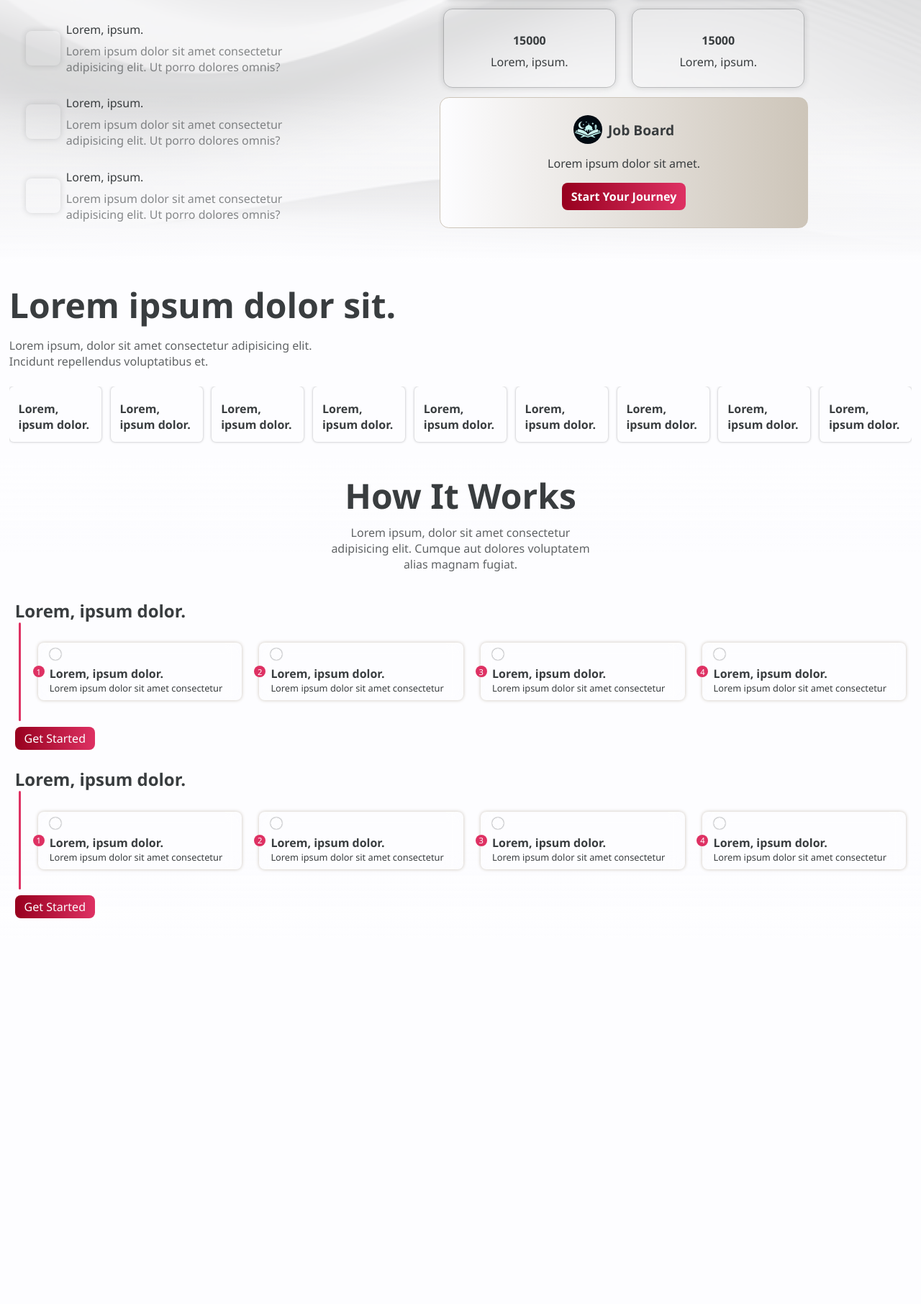
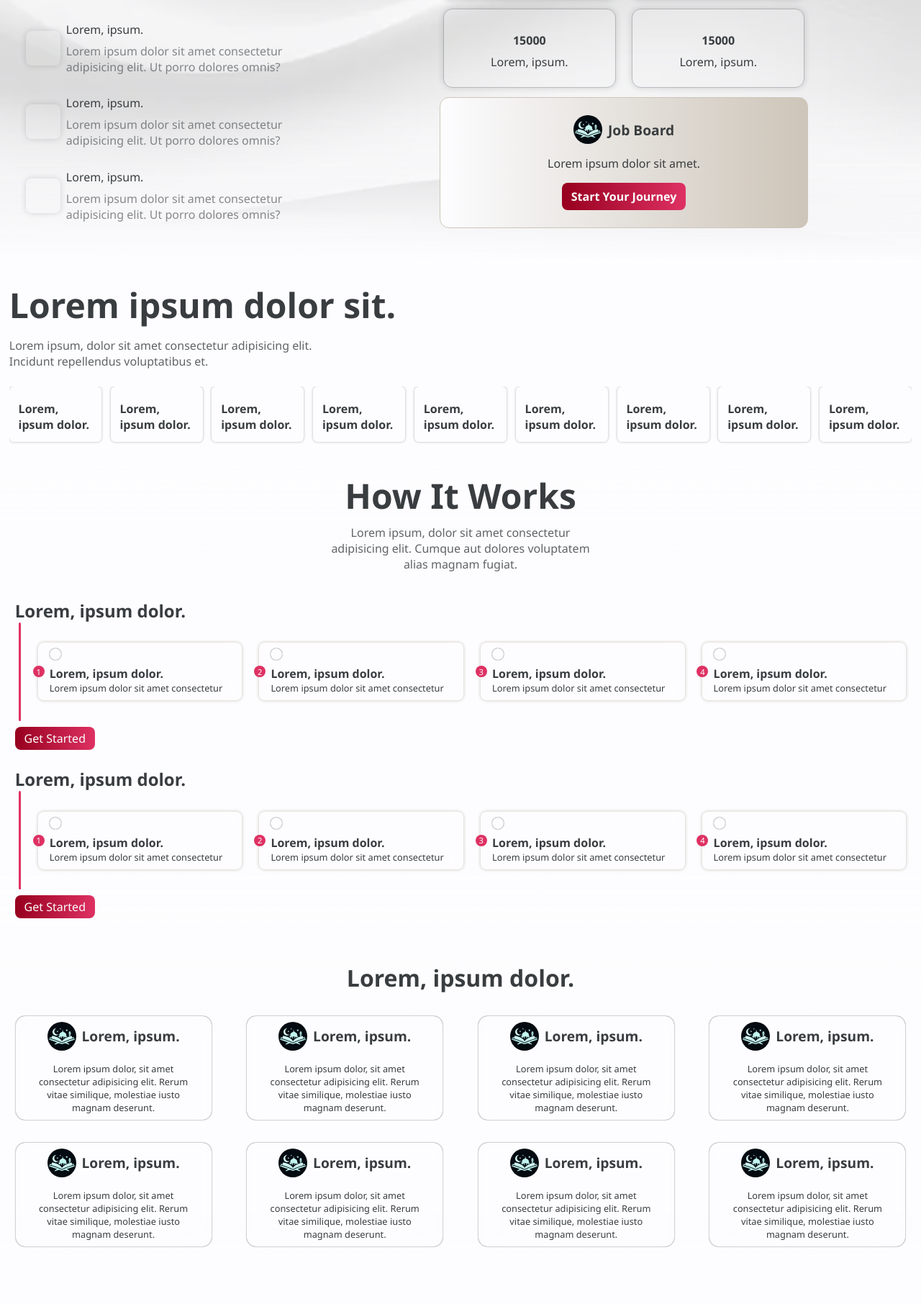
Before and after one commit to abdu-selam/talentflow, a PHP site: page / in a window 1280 px wide. Shown: the part 1164-2976 px from the top of the page at 72% size. Before the commit the page ends 2440 px from the top, so only its background shows below. Run offline with PHP 8.4, Linux system fonts and the light colour scheme; some libraries are stand-ins or nearby versions.

Commit message:
testimonial section has been completed

```diff
--- a/index.html
+++ b/index.html
@@ -13,7 +13,7 @@
       <div class="header__wrapper">
         <figure class="header__figure">
           <img
-            src="./images/logo.jpg"
+            src="./images/logo.webp"
             alt="logo of joab bord"
             class="header__logo"
             width="200"
@@ -59,22 +59,22 @@
               alt="Hero background image one"
             />
             <img
-              src="./images/hero-bg-2.jpeg"
+              src="./images/hero-bg-2.webp"
               width="200"
               alt="Hero background image two"
             />
             <img
-              src="./images/hero-bg-3.jpg"
+              src="./images/hero-bg-3.webp"
               width="200"
               alt="Hero background image three"
             />
             <img
-              src="./images/hero-bg-4.png"
+              src="./images/hero-bg-4.webp"
               width="200"
               alt="Hero background image four"
             />
             <img
-              src="./images/hero-bg-5.avif"
+              src="./images/hero-bg-5.webp"
               width="200"
               alt="Hero background image five"
             />
@@ -188,7 +188,7 @@
             <div class="statistics__cta">
               <figure class="statistics__fig">
                 <img
-                  src="./images/logo.jpg"
+                  src="./images/logo.webp"
                   alt="logo of the website in the statistics section"
                   width="200"
                   class="statistics__img"
@@ -383,6 +383,277 @@
           </section>
         </div>
       </section>
+      <section class="testimonials">
+        <div class="testimonials__wrapper">
+          <h2 class="testimonials__title">Lorem, ipsum dolor.</h2>
+          <ul class="testimonials__list">
+            <li class="testimonials__item">
+              <figure class="testimonial__fig">
+                <img
+                  src="./images/logo.webp"
+                  width="100"
+                  alt="testimonial alt "
+                  class="testimonial__img"
+                />
+                <figcaption class="testimonial__caption">
+                  Lorem, ipsum.
+                </figcaption>
+              </figure>
+              <div class="testimonial__stars">
+                <div style="--i: 90%;" class="stars__wrapper back">
+                  <i class="fa-solid fa-star"></i>
+                  <i class="fa-solid fa-star"></i>
+                  <i class="fa-solid fa-star"></i>
+                  <i class="fa-solid fa-star"></i>
+                  <i class="fa-solid fa-star"></i>
+                </div>
+                <div class="stars__wrapper">
+                  <i class="fa-regular fa-star"></i>
+                  <i class="fa-regular fa-star"></i>
+                  <i class="fa-regular fa-star"></i>
+                  <i class="fa-regular fa-star"></i>
+                  <i class="fa-regular fa-star"></i>
+                </div>
+              </div>
+              <p class="testimonial__text">
+                Lorem ipsum dolor, sit amet consectetur adipisicing elit. Rerum
+                vitae similique, molestiae iusto magnam deserunt.
+              </p>
+            </li>
+            <li class="testimonials__item">
+              <figure class="testimonial__fig">
+                <img
+                  src="./images/logo.webp"
+                  width="100"
+                  alt="testimonial alt "
+                  class="testimonial__img"
+                />
+                <figcaption class="testimonial__caption">
+                  Lorem, ipsum.
+                </figcaption>
+              </figure>
+              <div class="testimonial__stars">
+                <div style="--i: 90%;" class="stars__wrapper back">
+                  <i class="fa-solid fa-star"></i>
+                  <i class="fa-solid fa-star"></i>
+                  <i class="fa-solid fa-star"></i>
+                  <i class="fa-solid fa-star"></i>
+                  <i class="fa-solid fa-star"></i>
+                </div>
+                <div class="stars__wrapper">
+                  <i class="fa-regular fa-star"></i>
+                  <i class="fa-regular fa-star"></i>
+                  <i class="fa-regular fa-star"></i>
+                  <i class="fa-regular fa-star"></i>
+                  <i class="fa-regular fa-star"></i>
+                </div>
+              </div>
+              <p class="testimonial__text">
+                Lorem ipsum dolor, sit amet consectetur adipisicing elit. Rerum
+                vitae similique, molestiae iusto magnam deserunt.
+              </p>
+            </li>
+            <li class="testimonials__item">
+              <figure class="testimonial__fig">
+                <img
+                  src="./images/logo.webp"
+                  width="100"
+                  alt="testimonial alt "
+                  class="testimonial__img"
+                />
+                <figcaption class="testimonial__caption">
+                  Lorem, ipsum.
+                </figcaption>
+              </figure>
+              <div class="testimonial__stars">
+                <div style="--i: 90%;" class="stars__wrapper back">
+                  <i class="fa-solid fa-star"></i>
+                  <i class="fa-solid fa-star"></i>
+                  <i class="fa-solid fa-star"></i>
+                  <i class="fa-solid fa-star"></i>
+                  <i class="fa-solid fa-star"></i>
+                </div>
+                <div class="stars__wrapper">
+                  <i class="fa-regular fa-star"></i>
+                  <i class="fa-regular fa-star"></i>
+                  <i class="fa-regular fa-star"></i>
+                  <i class="fa-regular fa-star"></i>
+                  <i class="fa-regular fa-star"></i>
+                </div>
+              </div>
+              <p class="testimonial__text">
+                Lorem ipsum dolor, sit amet consectetur adipisicing elit. Rerum
+                vitae similique, molestiae iusto magnam deserunt.
+              </p>
+            </li>
+            <li class="testimonials__item">
+              <figure class="testimonial__fig">
+                <img
+                  src="./images/logo.webp"
+                  width="100"
+                  alt="testimonial alt "
+                  class="testimonial__img"
+                />
+                <figcaption class="testimonial__caption">
+                  Lorem, ipsum.
+                </figcaption>
+              </figure>
+              <div class="testimonial__stars">
+                <div style="--i: 90%;" class="stars__wrapper back">
+                  <i class="fa-solid fa-star"></i>
+                  <i class="fa-solid fa-star"></i>
+                  <i class="fa-solid fa-star"></i>
+                  <i class="fa-solid fa-star"></i>
+                  <i class="fa-solid fa-star"></i>
+                </div>
+                <div class="stars__wrapper">
+                  <i class="fa-regular fa-star"></i>
+                  <i class="fa-regular fa-star"></i>
+                  <i class="fa-regular fa-star"></i>
+                  <i class="fa-regular fa-star"></i>
+                  <i class="fa-regular fa-star"></i>
+                </div>
+              </div>
+              <p class="testimonial__text">
+                Lorem ipsum dolor, sit amet consectetur adipisicing elit. Rerum
+                vitae similique, molestiae iusto magnam deserunt.
+              </p>
+            </li>
+            <li class="testimonials__item">
+              <figure class="testimonial__fig">
+                <img
+                  src="./images/logo.webp"
+                  width="100"
+                  alt="testimonial alt "
+                  class="testimonial__img"
+                />
+                <figcaption class="testimonial__caption">
+                  Lorem, ipsum.
+                </figcaption>
+              </figure>
+              <div class="testimonial__stars">
+                <div style="--i: 90%;" class="stars__wrapper back">
+                  <i class="fa-solid fa-star"></i>
+                  <i class="fa-solid fa-star"></i>
+                  <i class="fa-solid fa-star"></i>
+                  <i class="fa-solid fa-star"></i>
+                  <i class="fa-solid fa-star"></i>
+                </div>
+                <div class="stars__wrapper">
+                  <i class="fa-regular fa-star"></i>
+                  <i class="fa-regular fa-star"></i>
+                  <i class="fa-regular fa-star"></i>
+                  <i class="fa-regular fa-star"></i>
+                  <i class="fa-regular fa-star"></i>
+                </div>
+              </div>
+              <p class="testimonial__text">
+                Lorem ipsum dolor, sit amet consectetur adipisicing elit. Rerum
+                vitae similique, molestiae iusto magnam deserunt.
+              </p>
+            </li>
+            <li class="testimonials__item">
+              <figure class="testimonial__fig">
+                <img
+                  src="./images/logo.webp"
+                  width="100"
+                  alt="testimonial alt "
+                  class="testimonial__img"
+                />
+                <figcaption class="testimonial__caption">
+                  Lorem, ipsum.
+                </figcaption>
+              </figure>
+              <div class="testimonial__stars">
+                <div style="--i: 90%;" class="stars__wrapper back">
+                  <i class="fa-solid fa-star"></i>
+                  <i class="fa-solid fa-star"></i>
+                  <i class="fa-solid fa-star"></i>
+                  <i class="fa-solid fa-star"></i>
+                  <i class="fa-solid fa-star"></i>
+                </div>
+                <div class="stars__wrapper">
+                  <i class="fa-regular fa-star"></i>
+                  <i class="fa-regular fa-star"></i>
+                  <i class="fa-regular fa-star"></i>
+                  <i class="fa-regular fa-star"></i>
+                  <i class="fa-regular fa-star"></i>
+                </div>
+              </div>
+              <p class="testimonial__text">
+                Lorem ipsum dolor, sit amet consectetur adipisicing elit. Rerum
+                vitae similique, molestiae iusto magnam deserunt.
+              </p>
+            </li>
+            <li class="testimonials__item">
+              <figure class="testimonial__fig">
+                <img
+                  src="./images/logo.webp"
+                  width="100"
+                  alt="testimonial alt "
+                  class="testimonial__img"
+                />
+                <figcaption class="testimonial__caption">
+                  Lorem, ipsum.
+                </figcaption>
+              </figure>
+              <div class="testimonial__stars">
+                <div style="--i: 90%;" class="stars__wrapper back">
+                  <i class="fa-solid fa-star"></i>
+                  <i class="fa-solid fa-star"></i>
+                  <i class="fa-solid fa-star"></i>
+                  <i class="fa-solid fa-star"></i>
+                  <i class="fa-solid fa-star"></i>
+                </div>
+                <div class="stars__wrapper">
+                  <i class="fa-regular fa-star"></i>
+                  <i class="fa-regular fa-star"></i>
+                  <i class="fa-regular fa-star"></i>
+                  <i class="fa-regular fa-star"></i>
+                  <i class="fa-regular fa-star"></i>
+                </div>
+              </div>
+              <p class="testimonial__text">
+                Lorem ipsum dolor, sit amet consectetur adipisicing elit. Rerum
+                vitae similique, molestiae iusto magnam deserunt.
+              </p>
+            </li>
+            <li class="testimonials__item">
+              <figure class="testimonial__fig">
+                <img
+                  src="./images/logo.webp"
+                  width="100"
+                  alt="testimonial alt "
+                  class="testimonial__img"
+                />
+                <figcaption class="testimonial__caption">
+                  Lorem, ipsum.
+                </figcaption>
+              </figure>
+              <div class="testimonial__stars">
+                <div style="--i: 90%;" class="stars__wrapper back">
+                  <i class="fa-solid fa-star"></i>
+                  <i class="fa-solid fa-star"></i>
+                  <i class="fa-solid fa-star"></i>
+                  <i class="fa-solid fa-star"></i>
+                  <i class="fa-solid fa-star"></i>
+                </div>
+                <div class="stars__wrapper">
+                  <i class="fa-regular fa-star"></i>
+                  <i class="fa-regular fa-star"></i>
+                  <i class="fa-regular fa-star"></i>
+                  <i class="fa-regular fa-star"></i>
+                  <i class="fa-regular fa-star"></i>
+                </div>
+              </div>
+              <p class="testimonial__text">
+                Lorem ipsum dolor, sit amet consectetur adipisicing elit. Rerum
+                vitae similique, molestiae iusto magnam deserunt.
+              </p>
+            </li>
+          </ul>
+        </div>
+      </section>
     </main>
   </body>
 </html>
--- a/styles/main.css
+++ b/styles/main.css
@@ -375,7 +375,7 @@
   width: 100%;
   height: 100%;
   position: absolute;
-  background: url("../images/bg-smooth-2.png") center / cover;
+  background: url("../images/bg-smooth-2.webp") center / cover;
   top: 0;
   left: 0;
   z-index: -1;
@@ -682,18 +682,25 @@
 /* HOW IT WORKS SECTION STYLES */
 .how {
   padding: 0.8rem;
-  background: linear-gradient(var(--back), transparent, transparent, transparent, transparent, var(--back));
+  background: linear-gradient(
+    var(--back),
+    transparent,
+    transparent,
+    transparent,
+    transparent,
+    var(--back)
+  );
   position: relative;
   overflow: hidden;
 }
 
 .how::before {
-  content: '';
+  content: "";
   width: 100%;
   height: 100%;
   position: absolute;
   inset: 0;
-  background: url('../images/bg-smooth-2.png') center / cover fixed;
+  background: url("../images/bg-smooth-2.webp") center / cover fixed;
   opacity: 0.3;
   z-index: -1;
 }
@@ -819,7 +826,7 @@
 .how__cta:hover {
   box-shadow: 0 0 0.4rem
     color-mix(in srgb, var(--accent) 90%, rgba(0, 0, 0, 0) 10%);
-    scale: 1.05;
+  scale: 1.05;
 }
 
 .how__cta a {
@@ -828,3 +835,114 @@
   color: var(--back);
   display: inline-block;
 }
+
+/* TESTIMONIALS STYLES */
+.testimonials {
+  padding: 2rem 0.8rem 5rem;
+  position: relative;
+  background: linear-gradient(var(--back), transparent, transparent, transparent, var(--back));
+  overflow: hidden;
+}
+
+.testimonials::before {
+  content: '';
+  size: 100%;
+  background: url('../images/bg-smooth-3.webp') center / cover fixed;
+  position: absolute;
+  inset: 0;
+  z-index: -1;
+  opacity: 0.7;
+}
+
+.testimonials__wrapper {
+  max-width: 80rem;
+  margin-inline: auto;
+}
+
+.testimonials__title {
+  font-size: 2rem;
+  text-align: center;
+  padding-bottom: 2rem;
+}
+
+.testimonials__list {
+  display: grid;
+  place-content: center;
+  place-items: center;
+  gap: 0.8rem;
+}
+
+@media (min-width: 36rem) {
+  .testimonials__list {
+    grid-template-columns: repeat(2, 1fr);
+    gap: 2rem;
+  }
+}
+
+@media (min-width: 60rem) {
+  .testimonials__list {
+    grid-template-columns: repeat(4, 1fr);
+  }
+}
+
+.testimonials__item {
+  box-shadow: 0 0 0.1rem var(--primary);
+  border-radius: 0.8rem;
+  padding: 0.5rem;
+  display: flex;
+  flex-direction: column;
+  align-items: center;
+  gap: 0.5rem;
+  width: min(100%, 17rem);
+  backdrop-filter: blur(0.8rem);
+}
+
+.testimonial__fig {
+  display: flex;
+  align-items: center;
+  gap: 0.5rem;
+}
+
+.testimonial__img {
+  width: 2.5rem;
+  border-radius: 50%;
+}
+
+.testimonial__caption {
+  font-weight: 700;
+  font-size: 1.2rem;
+}
+
+.testimonial__stars {
+  position: relative;
+}
+
+.stars__wrapper {
+  display: flex;
+}
+
+.stars__wrapper .fa-star {
+  width: 1.5rem;
+  color: var(--accent);
+  opacity: 0.5;
+}
+
+.stars__wrapper.back {
+  position: absolute;
+  bottom: 0;
+  left: 0;
+  overflow: hidden;
+  width: var(--i);
+  z-index: -1;
+}
+
+.stars__wrapper.back .fa-star {
+  flex: 0 0 auto;
+  opacity: 1;
+}
+
+.testimonial__text {
+  text-align: center;
+  font-size: 0.8rem;
+  width: 90%;
+}
```
Also changed, not shown: images/bg-smooth-1.png (deleted), images/bg-smooth-1.webp (added), images/bg-smooth-2.png (deleted), images/bg-smooth-2.webp (added), images/bg-smooth-3.jpg (deleted), images/bg-smooth-3.webp (added), images/hero-bg-1.webp, images/hero-bg-2.jpeg (deleted), images/hero-bg-2.webp (added), images/hero-bg-3.jpg (deleted), images/hero-bg-3.webp (added), images/hero-bg-4.png (deleted), images/hero-bg-4.webp (added), images/hero-bg-5.avif (deleted), 3 more files.
